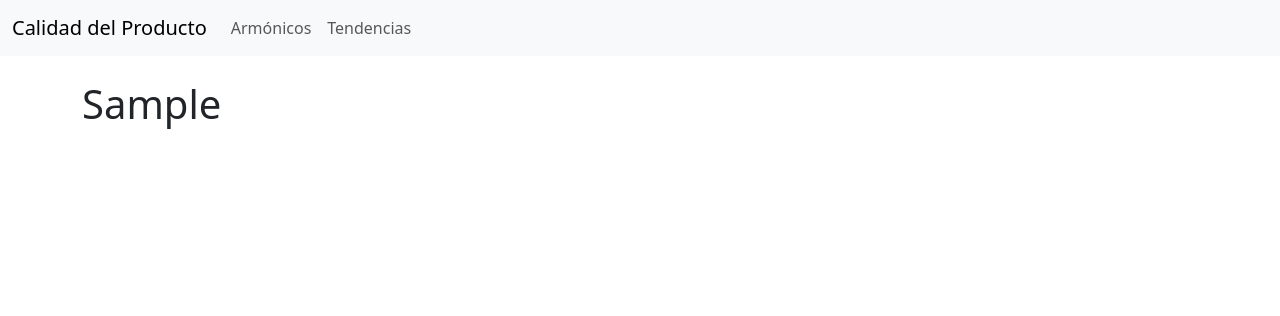
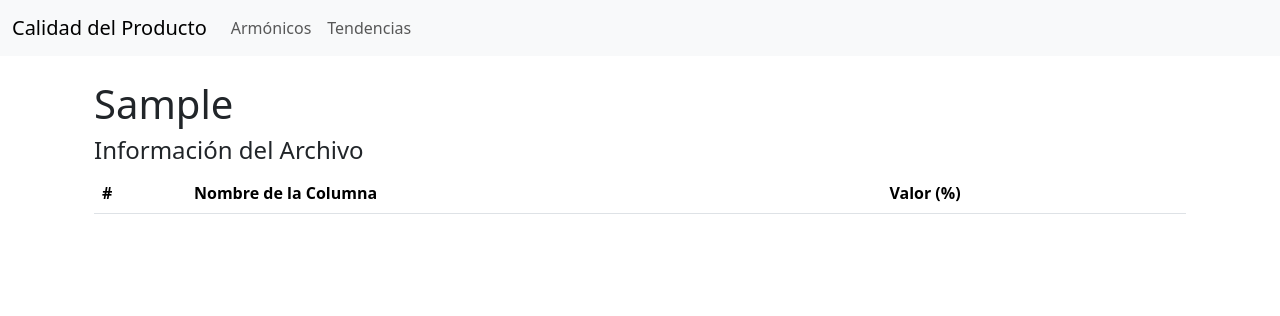
Before and after one commit to Levting/Lexel, a Django app: page /armonicos/1 in a window 1280 px wide. Shown: the top 316 px of the page. Run offline with Django 5.2, Linux system fonts and the light colour scheme; tables that the repository leaves empty hold one stand-in row (values such as "Sample post"); data that the repository does not hold is empty.

Commit message:
chore: Remove control_nombre_archivo method from ArchivoForm and update ArchivoInfo model

```diff
--- a/calidad_producto/models.py
+++ b/calidad_producto/models.py
@@ -16,14 +16,16 @@ class Archivo(models.Model):
 
 class ArchivoInfo(models.Model):
     """
-    Modelo para almacenar la información extraída de los archivos subidos
+    Modelo para almacenar la información extraída de los archivos subidos en un campo JSON
     """
+    # archivo = models.ForeignKey(Archivo, on_delete=models.CASCADE, related_name='info')
+    # nombre_columna = models.CharField(max_length=100)
+    # valor = models.FloatField()
+
+    # Definir la relacion inversa con el modelo, para acceder al ubjeto Archivo desde ArchivoInfo
     archivo = models.ForeignKey(
         Archivo, on_delete=models.CASCADE, related_name='info')
-    nombre_columna = models.CharField(max_length=100)
-    valor = models.FloatField()
-
-    # data = models.JSONField()
+    data = models.JSONField(default=dict)
 
     def __str__(self):
-        return self.nombre_columna + ' - ' + str(self.valor)
+        return f'{self.archivo.archivo.name} - {self.data}'
--- a/calidad_producto/templates/armonicos/armonico_detalle.html
+++ b/calidad_producto/templates/armonicos/armonico_detalle.html
@@ -1,10 +1,29 @@
 {% extends 'base.html' %}
 
-{% block title %}Detalles{% endblock %}
-
+{% block title %}
+  Detalles
+{% endblock %}
 
 {% block content %}
-  <h1>{{ nombre_archivo }}</h1>
+  <div class="container mt-4">
+    <h1>{{ nombre_archivo }}</h1>
 
-  <p>{{ archivo_info.nombre_columna }}</p>
+    <h4>Información del Archivo</h4>
+    <table class="table table-hover">
+      <tr>
+        <tr>
+          <th scope="col">#</th>
+          <th scope="col">Nombre de la Columna</th>
+          <th scope="col">Valor (%)</th>
+        </tr>
+      </tr>
+      {% for columna, valor in archivo_info.items %}
+        <tr>
+          <th scope="row">{{ forloop.counter }}
+          <td>{{ columna }}</td>
+          <td>{{ valor }} %</td>
+        </tr>
+      {% endfor %}
+    </table>
+  </div>
 {% endblock %}
--- a/calidad_producto/views.py
+++ b/calidad_producto/views.py
@@ -28,6 +28,7 @@ def vista_armonicos(request):
         {
             'id': archivo.id,
             'archivo': archivo.archivo.name.split('/')[-1],
+            # 'subido_el': archivo.subido_el
             'subido_el': format_datetime(archivo.subido_el.astimezone(tz), format='dd MMMM yyyy, hh:mm a', locale='es_ES')
         }
         for archivo in archivos_armonicos
@@ -38,15 +39,20 @@ def vista_armonicos(request):
 
 
 def vista_armonico_detalle(request, archivo_id):
-    # Obtener los archivos evitando que el servidor colapse
+    # Obtener el archivo evitando que el servidor colapse
     archivo = get_object_or_404(Archivo, id=archivo_id)
 
     # Mostrar solamente el nombre del archivo, sin el "archivo/" al inicio
     nombre_archivo = archivo.archivo.url.split('/')[-1]
 
-    # Obtener las columnas del archivo es específico
-    archivo_info = archivo.info.all()
-    print(archivo_info.values())
+    print("Nombre del Archivo Seleccionado: ", nombre_archivo)
+    print("Archivo Seleccionado: ", archivo.archivo.path)
+
+    # Obtener la información del archivo
+    archivo_info_obj = archivo.info.first()
+    archivo_info = archivo_info_obj.data if archivo_info_obj else {}
+
+    print("Información del archivo seleccionado: ", archivo_info)
 
     return render(request, 'armonicos/armonico_detalle.html', {'nombre_archivo': nombre_archivo, 'archivo_info': archivo_info})
 
@@ -141,21 +147,17 @@ def procesar_archivo_armonico(archivo_excel):
     print("\nPorcentaje de valores mayores a 5 por columna:")
     print(porcentaje_valores_mayores)
 
-    # Formatear la salida como la deseas
-    for columna in df_seleccionado.columns:
+    print("\nInformación:")
+    data = {
+        columna: porcentaje_valores_mayores[columna].round(5)
+        for columna in df_seleccionado.columns
+    }
 
-        ArchivoInfo.objects.create(
-            nombre_columna=columna,
-            valor=porcentaje_valores_mayores[columna].round(2),
-            archivo=archivo_excel,
-        )
+    print(data)
 
-    """ # Guardar la información en el modelo ArchivoInfo
-    for columna in df_seleccionado.columns:
-        for valor in df[columna]:
-            print(columna, valor)
-            ArchivoInfo.objects.create(
-                archivo=archivo_excel,
-                nombre_columna=columna,
-                valor=valor
-            ) """
+    print(data.items())
+
+    ArchivoInfo.objects.create(
+        archivo=archivo_excel,
+        data=data
+    )
```
Also changed, not shown: calidad_producto/forms.py (+0 -8 lines), calidad_producto/migrations/0002_remove_archivoinfo_nombre_columna_and_more.py (added), calidad_producto/migrations/0003_alter_archivoinfo_archivo.py (added).
